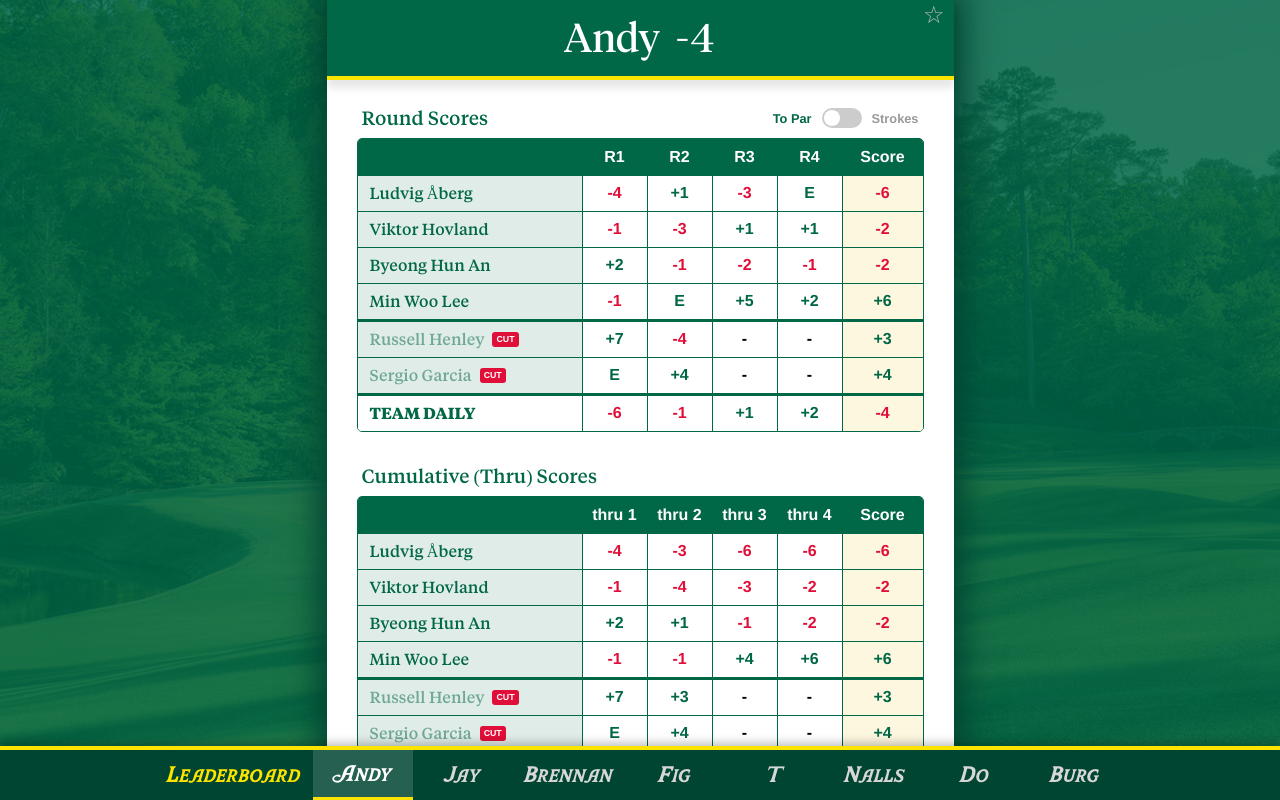
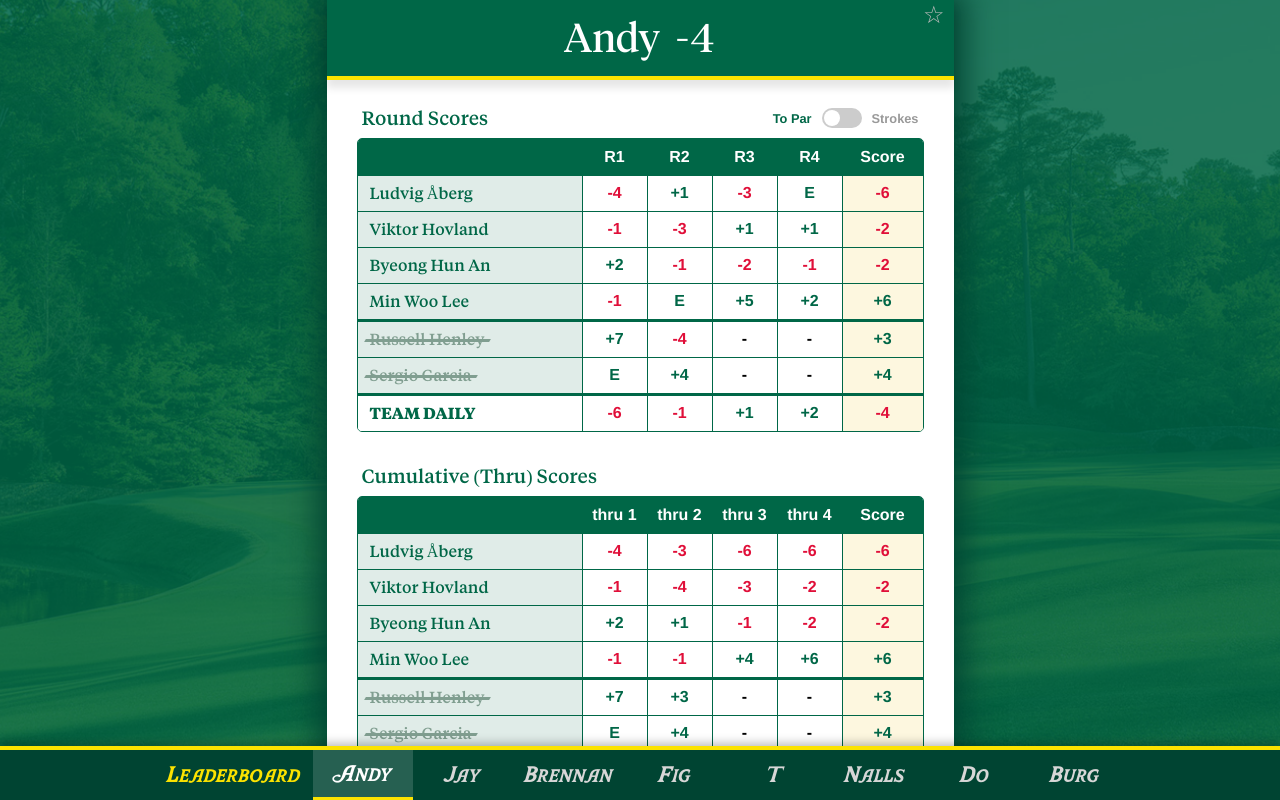
Before and after one commit to KFig21/masters-pool, a React (Vite) app: page /team/Andy in a window 1280 px wide. Built offline with nearby package versions, Linux system fonts and the light colour scheme.

Commit message:
player name sstrikethrough

```diff
--- a/src/UI/pages/team/components/scorecard/components/tables/RoundTable.tsx
+++ b/src/UI/pages/team/components/scorecard/components/tables/RoundTable.tsx
@@ -94,7 +94,6 @@ export const RoundTable = ({ golfers, stats }: Props) => {
               {/* Golfer Name */}
               <div className="scorecard-table-cell name-cell">
                 <span className="golfer-name">{golfer.name}</span>
-                {golfer.isCut && <span className="cut-badge">CUT</span>}
               </div>
 
               {/* Round Columns */}
--- a/src/UI/pages/team/components/scorecard/components/tables/ThruTable.tsx
+++ b/src/UI/pages/team/components/scorecard/components/tables/ThruTable.tsx
@@ -44,7 +44,6 @@ export const ThruTable = ({ golfers, stats }: Props) => {
             >
               <div className="scorecard-table-cell name-cell">
                 <span className="golfer-name">{g.name}</span>
-                {g.isCut && <span className="cut-badge">CUT</span>}
               </div>
 
               {ROUNDS.map((r) => {
--- a/src/UI/pages/team/components/scorecard/components/tables/styles.scss
+++ b/src/UI/pages/team/components/scorecard/components/tables/styles.scss
@@ -68,10 +68,30 @@
                 border-bottom: 2px solid $table-color;
             }
 
-            /* Cut/Dimmed players */
             &.is-cut {
-                .golfer-name {
-                    opacity: 0.5;
+                .scorecard-table-cell.name-cell {
+                    // Dim the text slightly to emphasize the cut
+                    color: #809e90 !important;
+                    font-style: italic;
+
+                    .golfer-name {
+                        position: relative; // Anchor the line to the text
+                        display: inline-block;
+
+                        &::after {
+                            content: '';
+                            position: absolute;
+                            left: -5px;
+                            right: -5px; // Leaves a little gap at the end
+                            top: 50%;
+                            height: 3px; // Thinner line for the table
+                            background-color: #809e90 !important;
+                            transform-origin: left;
+                            animation: strikeThrough 0.8s cubic-bezier(.22, .9, .24, 1) 0.6s forwards;
+                            transform: scaleX(0); // Hidden until animation
+                            z-index: 10;
+                        }
+                    }
                 }
             }
 
@@ -131,13 +151,17 @@
                     justify-content: flex-start;
                     padding-left: 12px;
                     gap: 8px;
+                    position: relative;
 
                     @include mobile {
                         padding-left: 8px;
-                        // Prevent long names from breaking the mobile layout
                         white-space: nowrap;
                         overflow: hidden;
                         text-overflow: ellipsis;
+                        // i need a more narrow font to replace 'tiempo'
+                        // font-family: 'Oswald', sans-serif !important;
+                        font-weight: 500;
+                        letter-spacing: -0.2px;
                     }
                 }
 
@@ -150,21 +174,6 @@
                     font-family: 'Tiempo', serif;
                     color: var(--green);
                     background-color: rgba(0, 103, 71, 0.12);
-
-                    .cut-badge {
-                        font-family: sans-serif;
-                        font-size: 0.55rem;
-                        font-weight: 600;
-                        background-color: var(--red);
-                        color: white;
-                        padding: 1px 4px;
-                        border-radius: 3px;
-
-                        @include mobile {
-                            font-size: 0.5rem;
-                            padding: 1px 3px;
-                        }
-                    }
                 }
 
                 &.end-col {
--- a/src/UI/pages/team/styles.scss
+++ b/src/UI/pages/team/styles.scss
@@ -227,18 +227,5 @@
             // }
 
         }
-
-
     }
 }
-
-// strikethrough animation
-@keyframes strikeThrough {
-    from {
-        transform: scaleX(0) skew(-30deg);
-    }
-
-    to {
-        transform: scaleX(1) skew(-30deg);
-    }
-}
--- a/src/UI/styles/index.scss
+++ b/src/UI/styles/index.scss
@@ -92,3 +92,14 @@ body {
 .fade-in-up {
     animation: fadeInUp .7s ease forwards;
 }
+
+// strikethrough animation
+@keyframes strikeThrough {
+    from {
+        transform: scaleX(0) skew(-30deg);
+    }
+
+    to {
+        transform: scaleX(1) skew(-30deg);
+    }
+}
```
